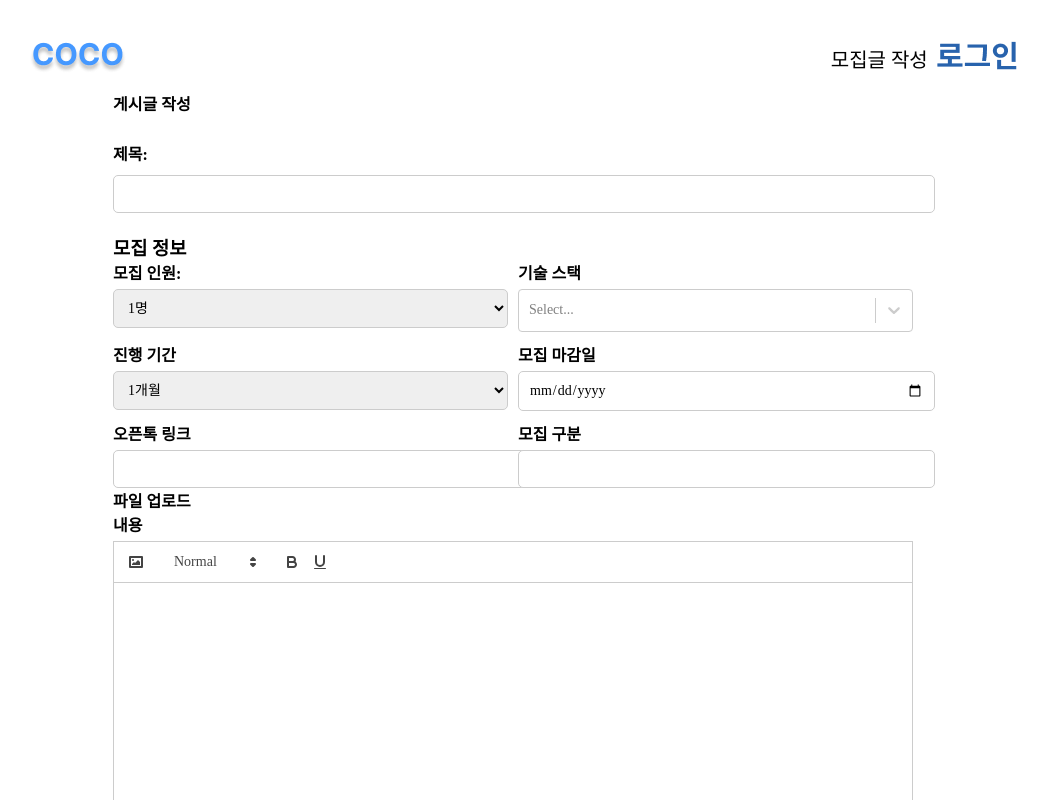
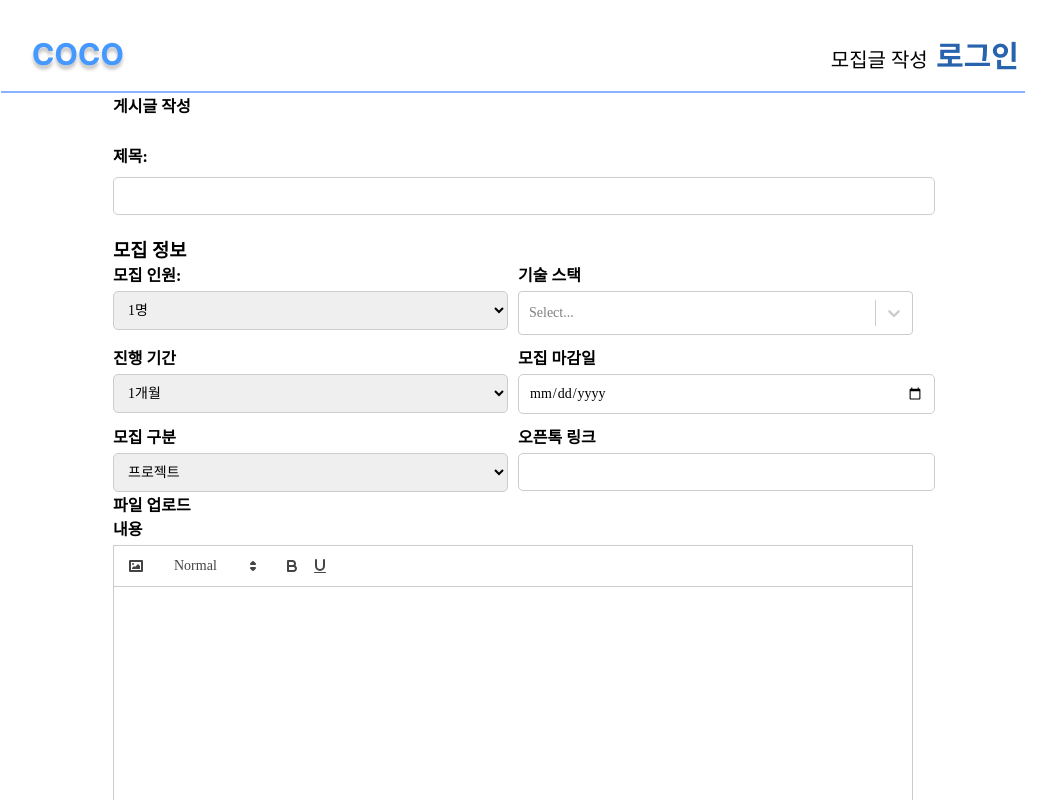
Before and after one commit to hyeonseong2023/CoCo, a React (Create React App) app in the folder frontend/: page /write in a window 1280 px wide. Shown: the top 800 px of the page, without its empty margins (127-1175 px from the left). Built offline with nearby package versions, Linux system fonts and the light colour scheme; a web font is replaced by a local one.

Commit message:
글쓰기 수정
글쓰기 수정 디자인 방법수정

```diff
--- a/frontend/src/component/Header.tsx
+++ b/frontend/src/component/Header.tsx
@@ -55,6 +55,7 @@ const Header: React.FC<HeaderProps> = ({ onLoginButtonClick }) => {
   };
 
   return (
+    <div  className="header-containerH">
     <div className="header-container">
       <div className="header-logo"><a href='/'><img src={logoimg} alt="" /></a></div>
       <div className="header-buttons">
@@ -75,11 +76,15 @@ const Header: React.FC<HeaderProps> = ({ onLoginButtonClick }) => {
           {custImg === "0" && Cookies.get('coin') === "on" && (
             <JoinModel onClose={handleJoinModelClose} />
           )}
+
         </div>
       </div>
       {isModalOpen && (
         <Login onClose={closeModal} />
       )}
+
+    </div>
+    <hr className='main-hr'/>
     </div>
   );
 };
--- a/frontend/src/component/Main.tsx
+++ b/frontend/src/component/Main.tsx
@@ -60,7 +60,6 @@ const Main: React.FC<MainProps> = ({}) => {
   return (
     <div>
       <Header onLoginButtonClick={handleLoginButtonClick} />
-      <hr className='main-hr'/>
       <Banner />
       <TopPosts />
       <CategoryBox onUpdateData={updateCategoryData} />
--- a/frontend/src/component/TopPosts.tsx
+++ b/frontend/src/component/TopPosts.tsx
@@ -86,13 +86,13 @@ const TopPosts = () => {
             return (
               <Link to={`/Contents/${data.id}`} key={index} state={data}>
                 <div className={contentClassName} key={index}>
-                  <div className='toptitle'>{data.title}</div>
-                  <div>{data.board_position}</div>
-                  {isExpired ? (
+                {isExpired ? (
                     <div>모집 종료</div>
                   ) : (
                     <div>남은 일 수: {daysDifference}일</div>
                   )}
+                  <div className='toptitle'>{data.title}</div>
+                  <div>{data.board_position}</div>
                 </div>
               </Link>
             );
--- a/frontend/src/component/Write.tsx
+++ b/frontend/src/component/Write.tsx
@@ -12,16 +12,16 @@ const Write = () => {
   const [content, setContent] = useState('');
   const [images, setImages] = useState<File[]>([]);
   const [previewImages, setPreviewImages] = useState<string[]>([]);
-
   const [recruitmentInfo, setRecruitmentInfo] = useState({
-    recruitmentCount: '1',
+    recruitmentCount: 1,
     techStack: [] as string[],
-    duration: '1',
+    duration: 1,
     position: '',
     startDate: new Date(),
     endDate: new Date(),
     openTalkLink: '',
     deadline: '',
+    recruitmentType: '프로젝트',
   });
 
   const modules = {
@@ -71,7 +71,7 @@ const Write = () => {
     setPreviewImages(updatedPreviewImages);
   };
 
-  const handleDurationChange = (value: string) => {
+  const handleDurationChange = (value: number) => {
     setRecruitmentInfo({
       ...recruitmentInfo,
       duration: value,
@@ -87,7 +87,7 @@ const Write = () => {
 
     const formData = new FormData();
     formData.append('cust_id', Cookies.get('CUST_ID') || '');
-    formData.append('board_members', recruitmentInfo.recruitmentCount);
+    formData.append('board_members', recruitmentInfo.recruitmentCount.toString());
     formData.append('board_period', period);
     formData.append('board_title', title);
     formData.append('board_content', content);
@@ -97,8 +97,7 @@ const Write = () => {
     formData.append('pro_link', recruitmentInfo.openTalkLink);
     formData.append('board_deadline', recruitmentInfo.deadline);
     formData.append('board_views', '0');
-    formData.append('SKILL_NAME', recruitmentInfo.techStack.join(', '));
-
+    formData.append('SKILL_NAME', selectedTechStack.join(', '));
     images.forEach((file) => {
       formData.append('BOARD_IMG', file);
     });
@@ -111,27 +110,15 @@ const Write = () => {
 
       if (response.status === 200) {
         console.log('게시글이 성공적으로 저장되었습니다.');
+        // 작성이 성공하면 필요하면 페이지를 다른 곳으로 리디렉션하거나 다른 작업 수행
       } else {
         alert('게시글 작성 실패');
+        // 작성 실패 시 오류 메시지 표시
       }
     } catch (error) {
       console.error('오류 발생: ', error);
+      alert('오류 발생, 다시 시도하세요.'); // 오류 발생 시 메시지 표시
     }
-
-    setTitle('');
-    setContent('');
-    setRecruitmentInfo({
-      recruitmentCount: '1',
-      techStack: [],
-      duration: '1',
-      position: '',
-      startDate: new Date(),
-      endDate: new Date(),
-      openTalkLink: '',
-      deadline: '',
-    });
-    setImages([]);
-    setPreviewImages([]);
   };
 
   const techStackOptions = [
@@ -172,13 +159,15 @@ const Write = () => {
                 id="recruitmentCount"
                 name="recruitmentCount"
                 value={recruitmentInfo.recruitmentCount}
-                onChange={(e) => handleRecruitmentInfoChange(e.target.name, e.target.value)}
+                onChange={(e) =>
+                  handleRecruitmentInfoChange(e.target.name, parseInt(e.target.value))
+                }
                 className="input-field"
               >
-                <option value="1">1명</option>
-                <option value="2">2명</option>
-                <option value="3">3명</option>
-                <option value="4">4명</option>
+                <option value={1}>1명</option>
+                <option value={2}>2명</option>
+                <option value={3}>3명</option>
+                <option value={4}>4명</option>
               </select>
             </div>
             <div className="form-subgroup form-subgroup-spacing">
@@ -207,16 +196,16 @@ const Write = () => {
                 id="duration"
                 name="duration"
                 value={recruitmentInfo.duration}
-                onChange={(e) => handleDurationChange(e.target.value)}
+                onChange={(e) => handleDurationChange(parseInt(e.target.value))}
                 className="input-field"
               >
-                <option value="1">1개월</option>
-                <option value="2">2개월</option>
-                <option value="3">3개월</option>
-                <option value="4">4개월</option>
-                <option value="5">5개월</option>
-                <option value="6">6개월</option>
-                <option value="7">7개월</option>
+                <option value={1}>1개월</option>
+                <option value={2}>2개월</option>
+                <option value={3}>3개월</option>
+                <option value={4}>4개월</option>
+                <option value={5}>5개월</option>
+                <option value={6}>6개월</option>
+                <option value={7}>7개월</option>
               </select>
             </div>
             <div className="form-subgroup form-subgroup-spacing">
@@ -226,35 +215,45 @@ const Write = () => {
                 id="deadline"
                 name="deadline"
                 value={recruitmentInfo.deadline}
-                onChange={(e) => handleRecruitmentInfoChange(e.target.name, e.target.value)}
+                onChange={(e) =>
+                  handleRecruitmentInfoChange(e.target.name, e.target.value)
+                }
                 className="input-field"
               />
             </div>
-            <div className="form-subgroupform-subgroup-spacing">
-              <label htmlFor="openTalkLink">오픈톡 링크</label>
+            <div className="form-subgroup form-subgroup-spacing">
+              <label htmlFor="recruitmentType">모집 구분</label>
+              <select
+                id="recruitmentType"
+                name="recruitmentType"
+                value={recruitmentInfo.recruitmentType}
+                onChange={(e) =>
+                  handleRecruitmentInfoChange(e.target.name, e.target.value)
+                }
+                className="input-field"
+              >
+                <option value="프로젝트">프로젝트</option>
+                <option value="스터디">스터디</option>
+                <option value="대외활동">대외활동</option>
+              </select>
+            </div>
+
+            <div className="form-subgroup form-subgroup-spacing">
+              <label htmlFor="openTalkLink"> 오픈톡 링크</label>
               <input
                 type="text"
                 id="openTalkLink"
                 name="openTalkLink"
                 value={recruitmentInfo.openTalkLink}
-                onChange={(e) => handleRecruitmentInfoChange(e.target.name, e.target.value)}
-                className="input-field"
-              />
-            </div>
-
-            <div className="form-subgroupform-subgroup-spacing">
-              <label htmlFor="openTalkLink"> 모집 구분</label>
-              <input
-                type="text"
-                id="openTalkLink"
-                name="openTalkLink"
-                value={recruitmentInfo.openTalkLink}
-                onChange={(e) => handleRecruitmentInfoChange(e.target.name, e.target.value)}
+                onChange={(e) =>
+                  handleRecruitmentInfoChange(e.target.name, e.target.value)
+                }
                 className="input-field"
               />
             </div>
           </div>
 
+          <div className="file-s">
             <div className="form-subgroup form-subgroup-spacing">
               <label htmlFor="image">파일 업로드</label>
               <input
@@ -277,8 +276,7 @@ const Write = () => {
                 ))}
               </div>
             )}
-
-
+          </div>
           <div className="form-group form-group-spacing">
             <label htmlFor="content">내용</label>
             <ReactQuill
@@ -299,7 +297,6 @@ const Write = () => {
               작성
             </button>
           </div>
-
         </div>
       </form>
     </div>
--- a/frontend/src/css/Banner.css
+++ b/frontend/src/css/Banner.css
@@ -39,8 +39,7 @@ li.slick-active button:before {
 
 .Banner-container {
   width: 100%;
-
-  height: 380px;
+  height: 250px;
   background-color: rgb(253, 238, 218);
 }
 
@@ -49,7 +48,7 @@ li.slick-active button:before {
   justify-content: center;
   display: flex;
   background-color: rgb(255, 255, 255);
-  height: 380px;
+  height: px;
   text-align: center;
 }
 
@@ -61,3 +60,7 @@ li.slick-active button:before {
     min-height: 330px;
   }
 }
+
+.slick-dots{
+  bottom: 10px;
+}
--- a/frontend/src/css/Header.css
+++ b/frontend/src/css/Header.css
@@ -116,3 +116,12 @@
 .header-buttons-div{
   margin-right: 3%;
 }
+.main-hr{
+  height: 2.5px; /* 기본 높이 */
+  background-color: #88b1ff; /* 라인의 색상을 지정하세요 */
+  border: none; /* 기본 테두리 제거 */
+}
+
+.header-containerH{
+  width: 100%;
+}
--- a/frontend/src/css/Main.css
+++ b/frontend/src/css/Main.css
@@ -10,10 +10,3 @@
     padding-right: 10%;
     padding-top: 2%;
 }
-
-.main-hr{
-    height: 2px; /* 기본 높이 */
-    margin: 10px 0; /* 상단과 하단 여백을 추가하여 크기 조절 */
-    background-color: #689dff; /* 라인의 색상을 지정하세요 */
-    border: none; /* 기본 테두리 제거 */
-}
--- a/frontend/src/css/TopPosts.css
+++ b/frontend/src/css/TopPosts.css
@@ -12,7 +12,7 @@
 
 
 .top-posts-slide-content > div{
-    height: 33%;
+    height: 23%;
 }
 
 .TopPostsPopularPosts{
--- a/frontend/src/css/Write.css
+++ b/frontend/src/css/Write.css
@@ -153,3 +153,16 @@
 .submit-button:hover{
   background-color: #003cb5; /* 호버 시 배경색 변경 */
 }
+.element.style{
+  height: 600px;
+}
+
+.ql-container{
+  height: 90% !important;
+}
+
+.file-space{
+  width: auto;
+  height: 100px;
+  overflow : auto ;
+}
```
Also changed, not shown: 1 other file (tests, documents, lock files or other folders). Lines whose indentation alone changed are shown as unchanged.
